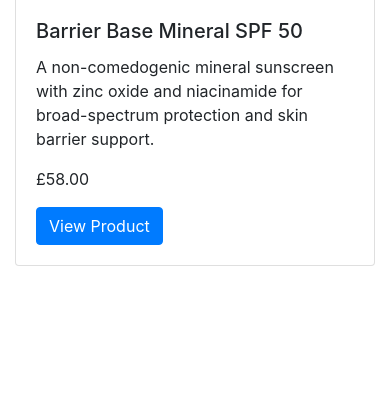
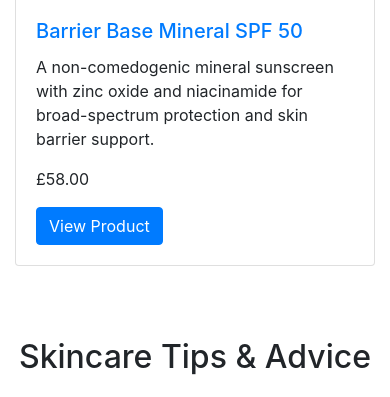
Before and after one commit to mildred-prog/skin0clock_ng, a Django app: page / in a window 390 px wide. Shown: the part 3075-3472 px from the top of the page. Before the commit the page ends 3341 px from the top, so only its background shows below. Run offline with Django 5.2, Linux system fonts and the light colour scheme; data comes from the database, SQL or seed files in the repository; some libraries are stand-ins or nearby versions.

Commit message:
Update featured products section with category links and add skincare tips section

```diff
--- a/home/templates/home/index.html
+++ b/home/templates/home/index.html
@@ -31,7 +31,7 @@
             <div class="row">
                 {% for key, product in featured_products.items %}
                     {% if product %}
-                        <div class="col-12 col-md-6 col-lg-4 mb-4">
+                        <div class="col-12 col-md-6 col-lg featured-col mb-4">
                             <div class="card h-100">
                                 {% if product.image %}
                                     <img src="{{ product.image.url }}" class="card-img-top" alt="{{ product.name }}">
@@ -39,7 +39,21 @@
                                     <img src="{{ MEDIA_URL }}noimage.png" class="card-img-top" alt="{{ product.name }}">
                                 {% endif %}
                                 <div class="card-body">
-                                    <h5 class="card-title">{{ product.name }}</h5>
+                                    <h5 class="card-title">
+                                        {% if key == 'cleansers' %}
+                                            <a href="{% url 'category_cleansers' %}">{{ product.name }}</a>
+                                        {% elif key == 'toners' %}
+                                            <a href="{% url 'category_toners' %}">{{ product.name }}</a>
+                                        {% elif key == 'serums' %}
+                                            <a href="{% url 'category_serums' %}">{{ product.name }}</a>
+                                        {% elif key == 'moisturizers' %}
+                                            <a href="{% url 'category_moisturizers' %}">{{ product.name }}</a>
+                                        {% elif key == 'sunscreens' %}
+                                            <a href="{% url 'category_sunscreens' %}">{{ product.name }}</a>
+                                        {% else %}
+                                            {{ product.name }}
+                                        {% endif %}
+                                    </h5>
                                     <p class="card-text">{{ product.description|truncatewords:20 }}</p>
                                     <p class="card-text fw-bold">£{{ product.price }}</p>
                                     <a href="{% url 'product_detail' product.id %}" class="btn btn-primary">View Product</a>
@@ -50,5 +64,39 @@
                 {% endfor %}
             </div>
         </section>
+        <!-- Skincare Tips & Advice Section -->
+        <section class="skincare-tips container my-5">
+            <h2 class="text-center mb-4">Skincare Tips &amp; Advice</h2>
+            <div class="row">
+                <div class="col-12 col-md-4 mb-4">
+                    <div class="card h-100 border-0 shadow-sm">
+                        <img src="/media/hydrated.jpg" class="card-img-top" alt="Stay Hydrated">
+                        <div class="card-body">
+                            <h5 class="card-title">Stay Hydrated</h5>
+                            <p class="card-text">Drinking enough water daily helps keep your skin plump, radiant, and healthy. Hydration is key to maintaining your skin's natural glow.</p>
+                        </div>
+                    </div>
+                </div>
+                <div class="col-12 col-md-4 mb-4">
+                    <div class="card h-100 border-0 shadow-sm">
+                        <img src="/media/relief.jpg" class="card-img-top" alt="Soothe &amp; Protect">
+                        <div class="card-body">
+                            <h5 class="card-title">Soothe &amp; Protect</h5>
+                            <p class="card-text">Use gentle, soothing products to calm irritation and protect your skin barrier, especially after sun exposure or treatments.</p>
+                        </div>
+                    </div>
+                </div>
+                <div class="col-12 col-md-4 mb-4">
+                    <div class="card h-100 border-0 shadow-sm">
+                        <img src="/media/moisturized.jpg" class="card-img-top" alt="Moisturize Daily">
+                        <div class="card-body">
+                            <h5 class="card-title">Moisturize Daily</h5>
+                            <p class="card-text">Lock in moisture with a nourishing moisturizer to keep your skin soft, smooth, and resilient against environmental stressors.</p>
+                        </div>
+                    </div>
+                </div>
+            </div>
+        </section>
+        <!-- End Skincare Tips & Advice Section -->
     </main>
 {% endblock %}
```
